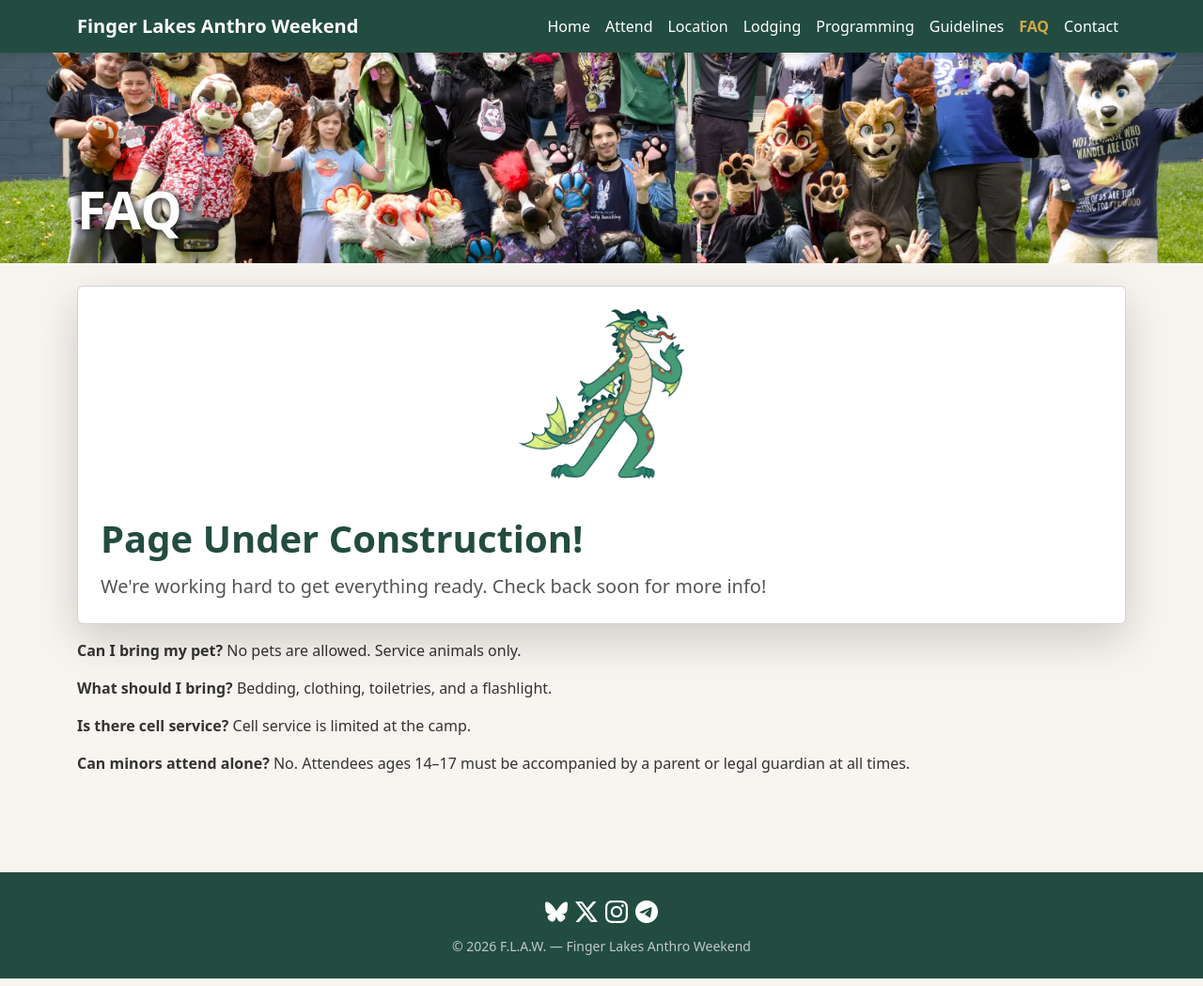
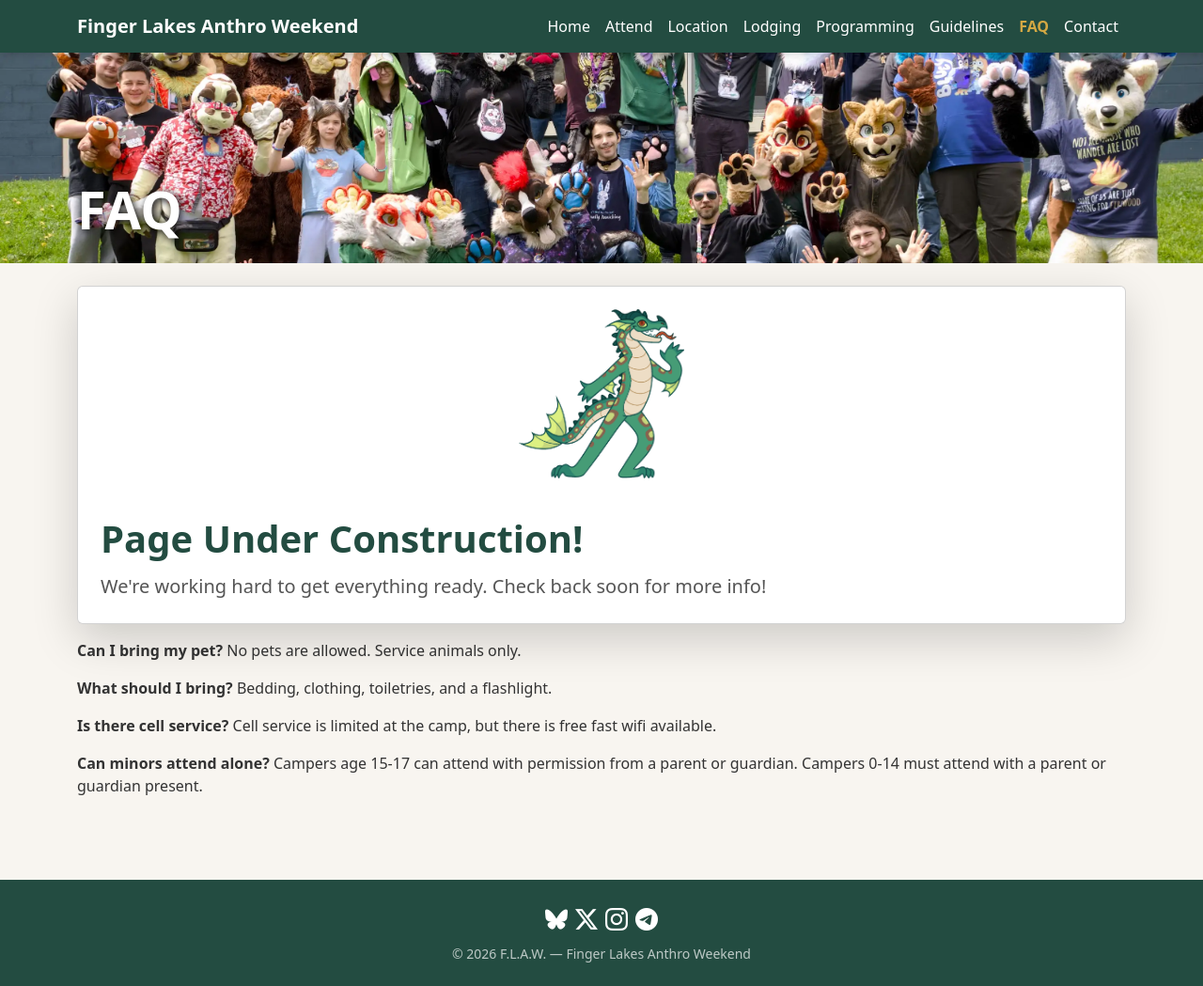
Before and after one commit to campflaw/campflaw.github.io, a Jekyll site: the page built from faq.md, in a window 1280 px wide. Shown: the whole page at 94% size. Built offline with Jekyll 4.4.1, drawn with Linux system fonts in a browser that asks for light colours.

Commit message:
Update FAQ: minors policy and wifi info
Co-Authored-By: Claude Opus 4.6 (1M context) <noreply@anthropic.com>

```diff
--- a/faq.md
+++ b/faq.md
@@ -17,7 +17,7 @@ No pets are allowed. Service animals only.
 Bedding, clothing, toiletries, and a flashlight.
 
 **Is there cell service?**
-Cell service is limited at the camp.
+Cell service is limited at the camp, but there is free fast wifi available.
 
 **Can minors attend alone?**
-No. Attendees ages 14--17 must be accompanied by a parent or legal guardian at all times.
+Campers age 15-17 can attend with permission from a parent or guardian. Campers 0-14 must attend with a parent or guardian present.
```
